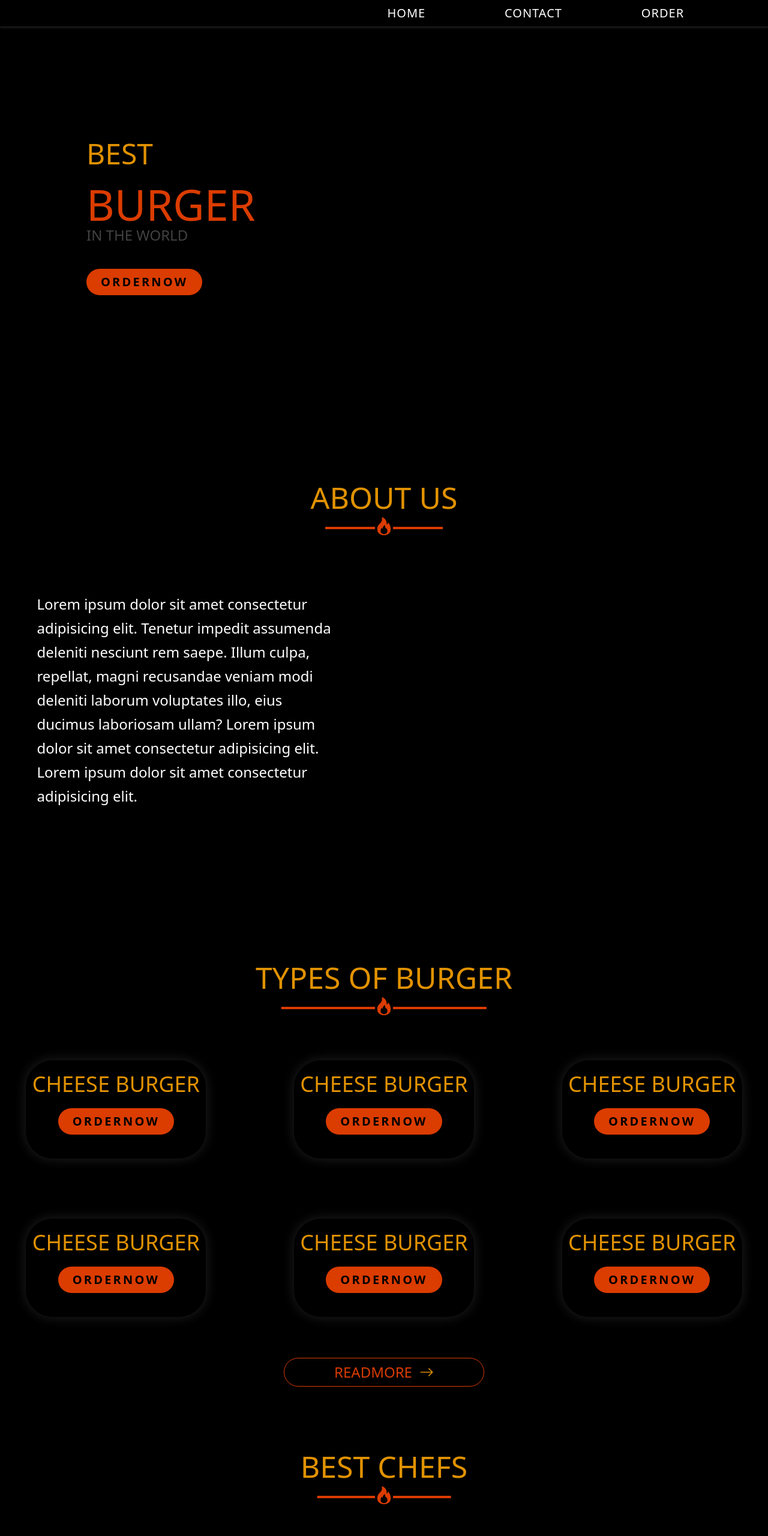
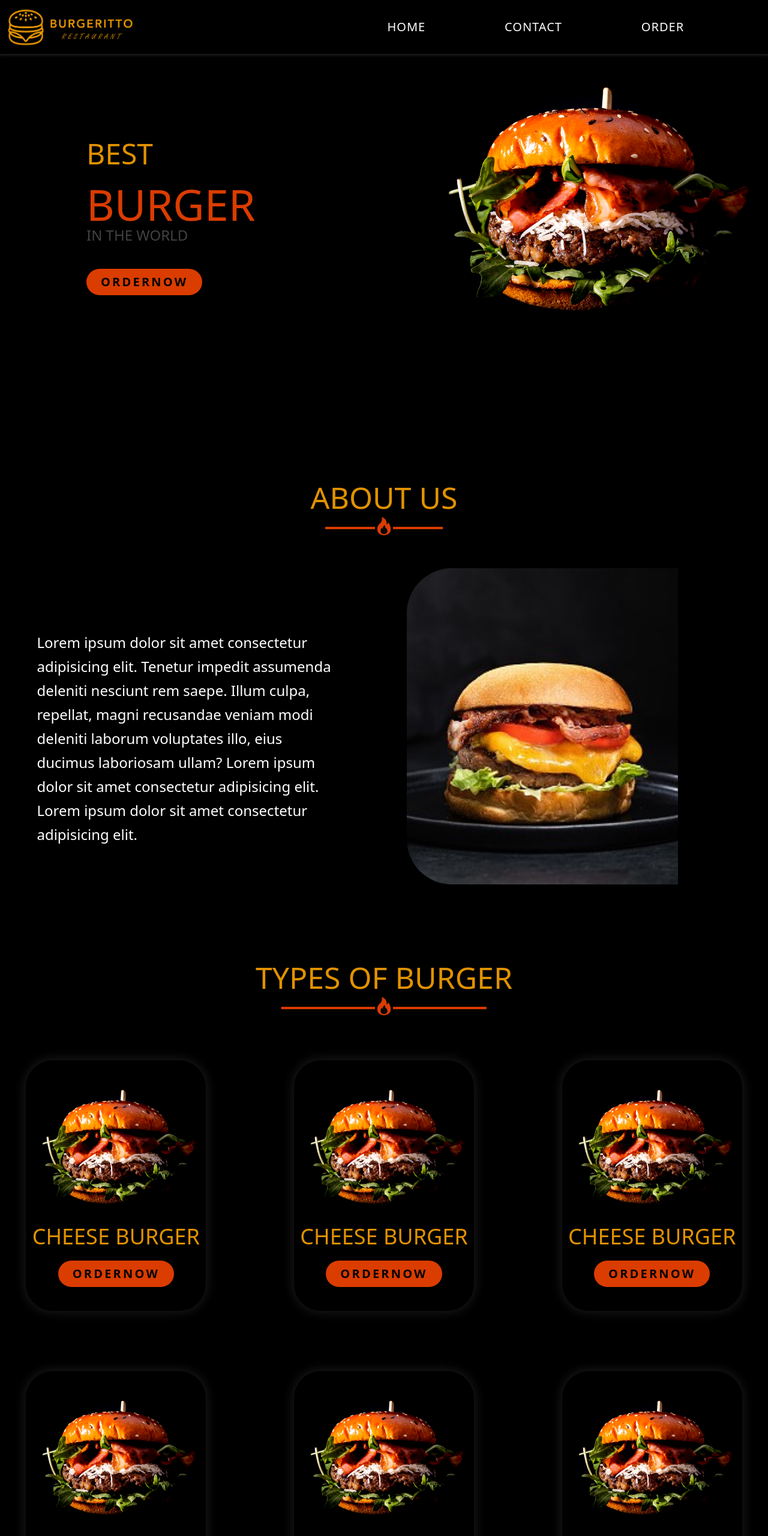
Before and after one commit to MaenMnM/Burgeritto, a plain HTML site: page index.html in a window 1280 px wide. Shown: the top 2560 px of the page at 60% size. Drawn offline with nearby package versions, Linux system fonts and the light colour scheme.

Commit message:
Update images urls

```diff
--- a/index.html
+++ b/index.html
@@ -182,7 +182,7 @@
     <nav class="shadow-[0_0_5px_1px_#323232] fixed w-[100%] z-[1000] bg-black top-0">
         <div class="container flex justify-between mx-auto max-h-[90px] px-6 py-2 sm:p-2 relative">
             <div class="logo w-[40%] sm:w-[30%] ">
-                <img src="/images/logo2.png" alt="" class="max-h-full max-w-full">
+                <img src="/logo2.png" alt="" class="max-h-full max-w-full">
             </div>
             <ul class="nav__items hidden sm:flex text-white flex w-[60%]  items-center justify-evenly text-xl text-fourthColor tracking-wider">
                 <li class="hover:text-firstColor cursor-pointer"><a href="#">HOME</a></li>
@@ -197,7 +197,7 @@
     <section class="hero py-12 mt-20 h-[60] lg:h-[83vh] max-w-full ">
         <div class="container mx-auto flex flex-row-reverse items-center justify-between flex-col sm:flex-row-reverse">
             <div class="image w-[75%] sm:w-[60%] lg:w-[50%] flex justify-center items-center">
-                <img src="images/hero.png" alt="" class="max-w-full max-h-full w-[100%] lg:w-[90%]">
+                <img src="/hero.png" alt="" class="max-w-full max-h-full w-[100%] lg:w-[90%]">
             </div>
             <div class="text w-[50%] text-white flex justify-center items-start flex-col
                 sm:ml-10
@@ -221,7 +221,7 @@
         </div>
         <div class="container flex flex-col md:flex-row-reverse items-center justify-between mx-auto">
             <div class="image w-[70%] md:w-[47%]">
-                <img src="images/about.jpg" alt="" class="w-[97%] lg:w-[75%] rounded-3xl md:rounded-r-none " >
+                <img src="/about.jpg" alt="" class="w-[97%] lg:w-[75%] rounded-3xl md:rounded-r-none " >
             </div>
             <div class="text w-[85%] md:w-[48%] mt-10 lg:mt-none flex justify-center items-center">
                 <p class="text-white w-[80%] text-[24px] text-fourthColor leading-8 lg:leading-10">
@@ -246,7 +246,7 @@
         <div class="grid grid-cols-[repeat(auto-fill,minmax(300px,1fr))] p-5 mx-auto gap-[100px] my-12">
             <div class="card  w-full max-w-[300px] mx-auto card-shadow rounded-2xl pt-5 pb-10">
                 <div class="image w-full">
-                    <img src="/images/wepik-photo-mode-20221019-173615.png" alt=""class="w-full rounded-2xl img-shadow w-full" >
+                    <img src="/wepik-photo-mode-20221019-173615.png" alt=""class="w-full rounded-2xl img-shadow w-full" >
                 </div>
                 <div class="text text-center text-center">
                     <h1 class="text-4xl text-secondColor">CHEESE BURGER</h1>
@@ -255,7 +255,7 @@
             </div>
             <div class="card  w-full max-w-[300px] mx-auto card-shadow rounded-2xl pt-5 pb-10">
                 <div class="image w-full">
-                    <img src="/images/wepik-photo-mode-20221019-173615.png" alt=""class="w-full rounded-2xl img-shadow w-full" >
+                    <img src="/wepik-photo-mode-20221019-173615.png" alt=""class="w-full rounded-2xl img-shadow w-full" >
                 </div>
                 <div class="text text-center text-center">
                     <h1 class="text-4xl text-secondColor">CHEESE BURGER</h1>
@@ -264,7 +264,7 @@
             </div>
             <div class="card  w-full max-w-[300px] mx-auto card-shadow rounded-2xl pt-5 pb-10">
                 <div class="image w-full">
-                    <img src="/images/wepik-photo-mode-20221019-173615.png" alt=""class="w-full rounded-2xl img-shadow w-full" >
+                    <img src="/wepik-photo-mode-20221019-173615.png" alt=""class="w-full rounded-2xl img-shadow w-full" >
                 </div>
                 <div class="text text-center text-center">
                     <h1 class="text-4xl text-secondColor">CHEESE BURGER</h1>
@@ -273,7 +273,7 @@
             </div>
             <div class="card  w-full max-w-[300px] mx-auto card-shadow rounded-2xl pt-5 pb-10">
                 <div class="image w-full">
-                    <img src="/images/wepik-photo-mode-20221019-173615.png" alt=""class="w-full rounded-2xl img-shadow w-full" >
+                    <img src="/wepik-photo-mode-20221019-173615.png" alt=""class="w-full rounded-2xl img-shadow w-full" >
                 </div>
                 <div class="text text-center text-center">
                     <h1 class="text-4xl text-secondColor">CHEESE BURGER</h1>
@@ -282,7 +282,7 @@
             </div>
             <div class="card  w-full max-w-[300px] mx-auto card-shadow rounded-2xl pt-5 pb-10">
                 <div class="image w-full">
-                    <img src="/images/wepik-photo-mode-20221019-173615.png" alt=""class="w-full rounded-2xl img-shadow w-full" >
+                    <img src="/wepik-photo-mode-20221019-173615.png" alt=""class="w-full rounded-2xl img-shadow w-full" >
                 </div>
                 <div class="text text-center text-center">
                     <h1 class="text-4xl text-secondColor">CHEESE BURGER</h1>
@@ -291,7 +291,7 @@
             </div>
             <div class="card  w-full max-w-[300px] mx-auto card-shadow rounded-2xl pt-5 pb-10">
                 <div class="image w-full">
-                    <img src="/images/wepik-photo-mode-20221019-173615.png" alt=""class="w-full rounded-2xl img-shadow w-full" >
+                    <img src="/wepik-photo-mode-20221019-173615.png" alt=""class="w-full rounded-2xl img-shadow w-full" >
                 </div>
                 <div class="text text-center text-center">
                     <h1 class="text-4xl text-secondColor">CHEESE BURGER</h1>
@@ -312,7 +312,7 @@
         <div class="container mx-auto cooks flex flex-wrap gap-[30px]">
             <div class="test test1 w-[300px] h-[300px] mb-5 rounded-full relative mx-auto ">
                 <div class="front w-full h-full rounded-full absolute overflow-hidden">
-                    <Image src="images/cook.jpg" class="h-[100%] w-[100%]"/>
+                    <Image src="/cook.jpg" class="h-[100%] w-[100%]"/>
                 </div>
                 <div class="back w-[100%] h-[100%] bg-black rounded-full"></div>
                 <div class="name text-center text flex text-5xl justify-center items-center absolute font-bold z-[1000] top-0 left-0 w-full h-full text-firstColor opacity-0">
@@ -321,7 +321,7 @@
             </div>
             <div class="test test2 w-[300px] h-[300px] mb-5 rounded-full relative mx-auto ">
                 <div class="front w-full h-full rounded-full absolute overflow-hidden">
-                    <Image src="images/cook.jpg" class="h-[100%] w-[100%]"/>
+                    <Image src="/cook.jpg" class="h-[100%] w-[100%]"/>
                 </div>
                 <div class="back w-[100%] h-[100%] bg-black rounded-full"></div>
                 <div class="name text-center text flex text-5xl justify-center items-center absolute font-bold z-[1000] top-0 left-0 w-full h-full text-firstColor opacity-0">
@@ -330,7 +330,7 @@
             </div>
             <div class="test test3 w-[300px] h-[300px] mb-5 rounded-full relative mx-auto ">
                 <div class="front w-full h-full rounded-full absolute overflow-hidden">
-                    <Image src="images/cook.jpg" class="h-[100%] w-[100%]"/>
+                    <Image src="/cook.jpg" class="h-[100%] w-[100%]"/>
                 </div>
                 <div class="back w-[100%] h-[100%] bg-black rounded-full"></div>
                 <div class="name text-center text flex text-5xl justify-center items-center absolute font-bold z-[1000] top-0 left-0 w-full h-full text-firstColor opacity-0">
@@ -339,7 +339,7 @@
             </div>
             <div class="test test4 w-[300px] h-[300px] mb-5 rounded-full relative mx-auto ">
                 <div class="front w-full h-full rounded-full absolute overflow-hidden">
-                    <Image src="images/cook.jpg" class="h-[100%] w-[100%]"/>
+                    <Image src="/cook.jpg" class="h-[100%] w-[100%]"/>
                 </div>
                 <div class="back w-[100%] h-[100%] bg-black rounded-full"></div>
                 <div class="name text-center text flex text-5xl justify-center items-center absolute font-bold z-[1000] top-0 left-0 w-full h-full text-firstColor opacity-0">
@@ -348,7 +348,7 @@
             </div>
             <div class="test test5 w-[300px] h-[300px] mb-5 rounded-full relative mx-auto ">
                 <div class="front w-full h-full rounded-full absolute overflow-hidden">
-                    <Image src="images/cook.jpg" class="h-[100%] w-[100%]"/>
+                    <Image src="/cook.jpg" class="h-[100%] w-[100%]"/>
                 </div>
                 <div class="back w-[100%] h-[100%] bg-black rounded-full"></div>
                 <div class="name text-center text flex text-5xl justify-center items-center absolute font-bold z-[1000] top-0 left-0 w-full h-full text-firstColor opacity-0">
@@ -357,7 +357,7 @@
             </div>
             <div class="test test6 w-[300px] h-[300px] mb-5 rounded-full relative mx-auto ">
                 <div class="front w-full h-full rounded-full absolute overflow-hidden">
-                    <Image src="images/cook.jpg" class="h-[100%] w-[100%]"/>
+                    <Image src="/cook.jpg" class="h-[100%] w-[100%]"/>
                 </div>
                 <div class="back w-[100%] h-[100%] bg-black rounded-full"></div>
                 <div class="name text-center text flex text-5xl justify-center items-center absolute font-bold z-[1000] top-0 left-0 w-full h-full text-firstColor opacity-0">
@@ -371,7 +371,7 @@
         <div class="footer mt-28 bg-[#101010e8] pt-20">
             <div class="container flex justify-center items-center flex-wrap mx-auto pb-20 flex-col md:flex-row ">
                 <div class="image w-[99%] sm:w-[90%] md:w-[55%] ">
-                    <Image src="images/logo2.png" class=" w-[75%] md:w-[50%%] mx-auto"/>
+                    <Image src="/logo2.png" class=" w-[75%] md:w-[50%%] mx-auto"/>
                     <div class="links flex text-firstColor justify-center items-center text-3xl gap-5">
                         <a href="https://whatsup.com" class=""><i class="bi bi-whatsapp"></i></a>
                         <a href="https://facebook.com" class=""><i class="bi bi-facebook"></i></a>
```
